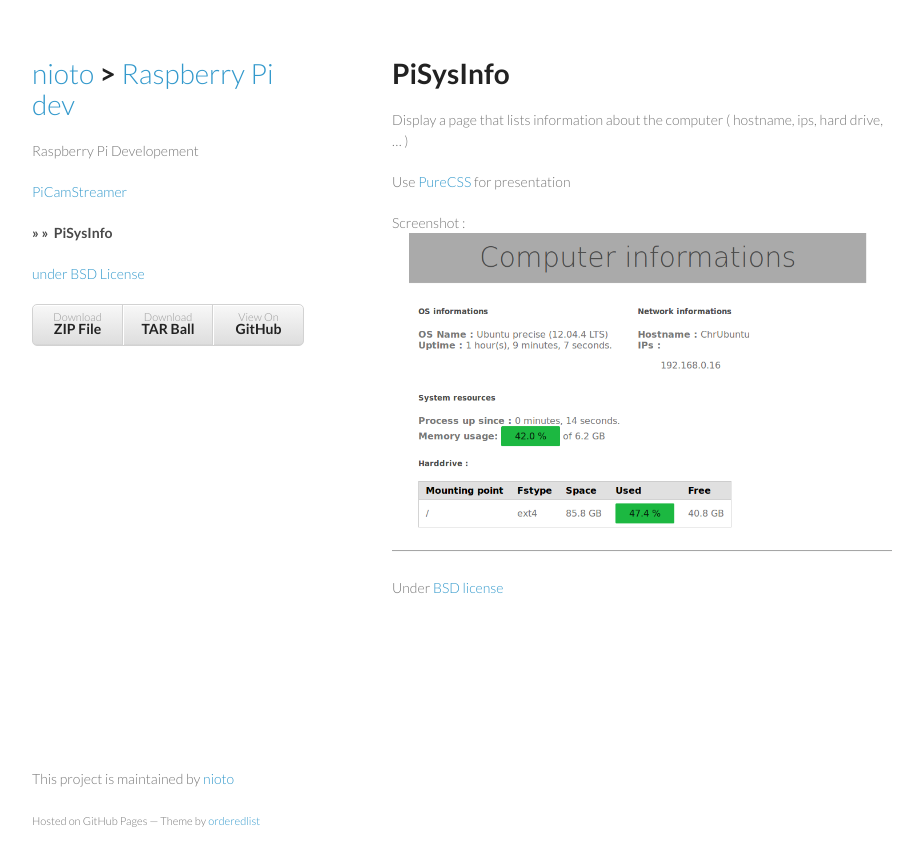
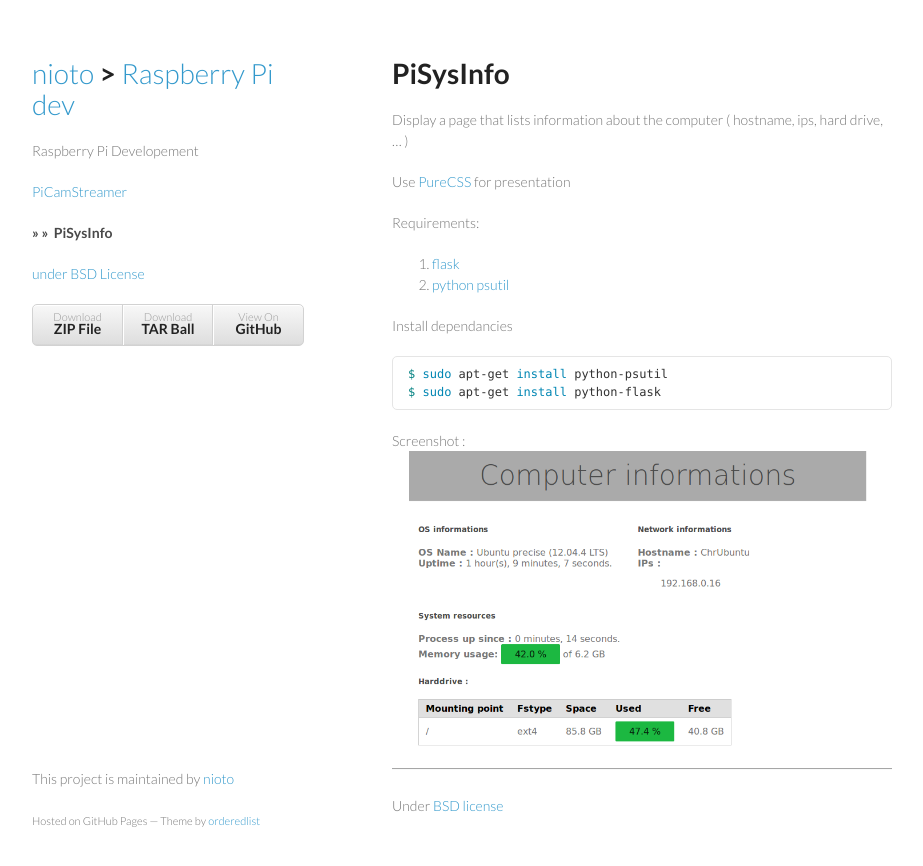
Before and after one commit to nioto/raspberrypi, a Jekyll site: the page built from pisysinfo.md, in a window 1280 px wide. Shown: the top 866 px of the page, without its empty margins (178-1101 px from the left). Built offline with Jekyll 4.4.1, drawn with Linux system fonts in a browser that asks for light colours; Markdown is read by kramdown in place of the engine named in the settings.

Commit message:
add dependancies

````diff
--- a/pisysinfo.md
+++ b/pisysinfo.md
@@ -9,6 +9,18 @@ Display a page that lists information about the computer ( hostname, ips, hard d
 
 Use [PureCSS](http://purecss.io/) for presentation
 
+Requirements:
+1. [flask](http://flask.pocoo.org/)
+2. [python psutil](https://code.google.com/p/psutil/)
+
+
+Install dependancies
+
+```bash
+$ sudo apt-get install python-psutil
+$ sudo apt-get install python-flask
+```
+
 
 Screenshot :<br>
 <img src="img/pisysinfo.screen.png" alt="screenshot">
````
